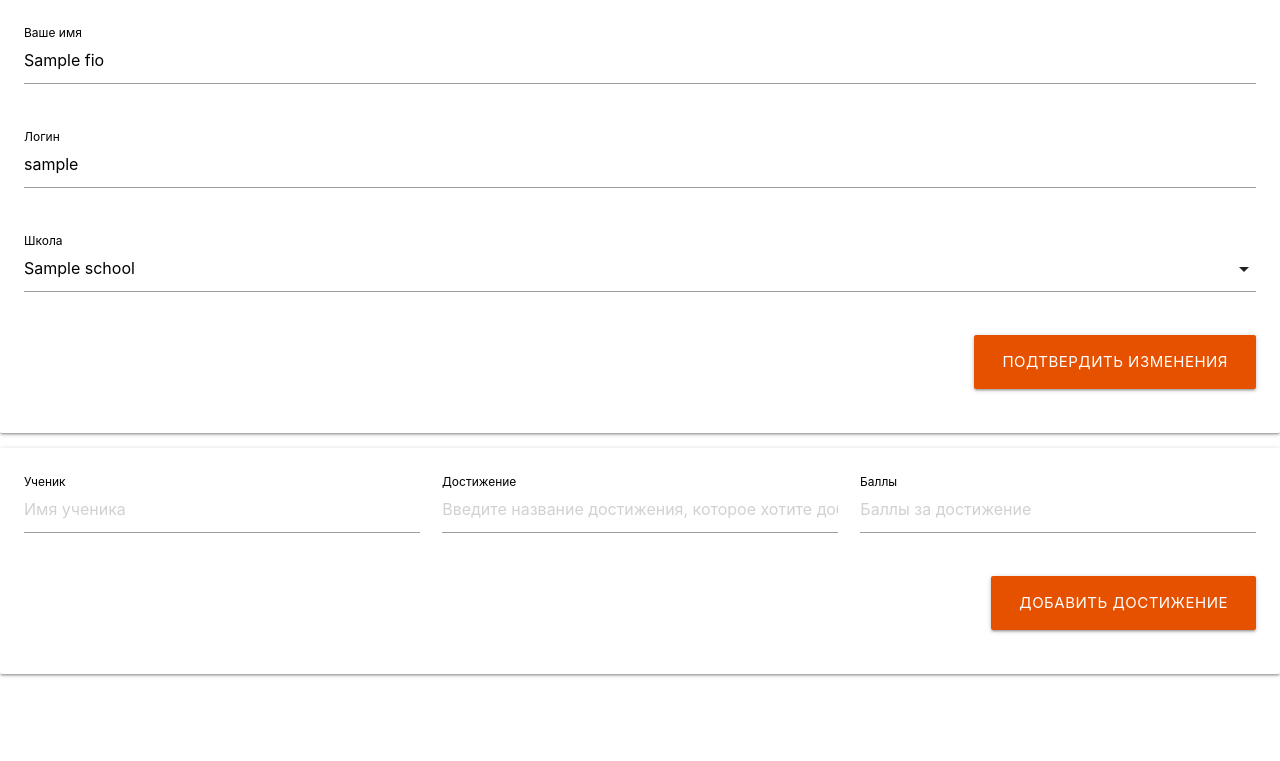
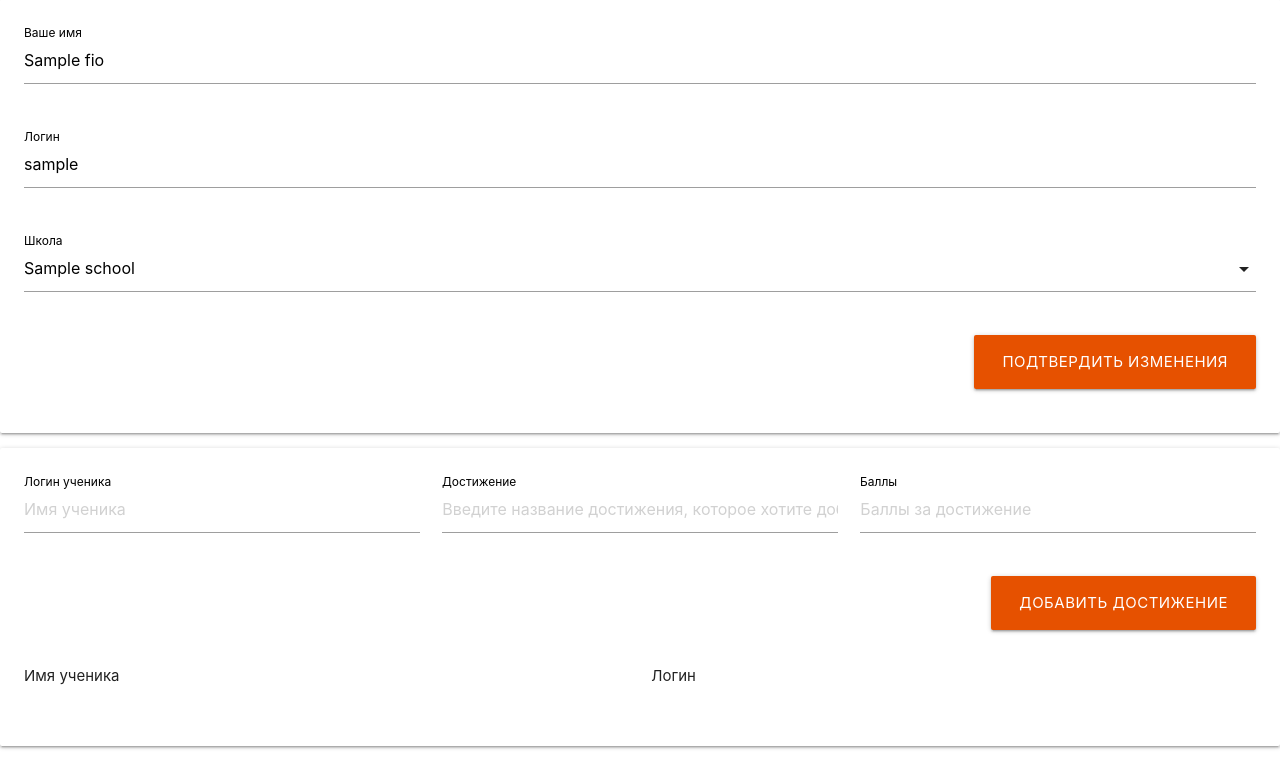
Before and after one commit to TyFoonCS/hackSharp, a Flask app: template templates/lk.html in a window 1280 px wide. Shown: the part 73-834 px from the top of the page. Before the commit the page ends 750 px from the top, so only its background shows below. Run offline with Flask 2, Linux system fonts and the light colour scheme; the template is opened without the code that fills it: most values are stand-ins (such as "Sample title", 1, 10 or a date in 2020).

Commit message:
добавил таблицу в ЛК

```diff
--- a/templates/lk.html
+++ b/templates/lk.html
@@ -101,7 +101,7 @@
                         <div class="input-field col s4">
                             <input placeholder="Имя ученика" id="achieve_name" type="text" name="person_achieve_name" class="validate"
                                    value="">
-                        <label for="person_achieve_name" class="active">Ученик</label>
+                            <label for="person_achieve_name" class="active">Логин ученика</label>
                         </div>
                         <div class="input-field col s4">
                             <input placeholder="Введите название достижения, которое хотите добавить" id="achieve" type="text" name="person_achieve" class="validate"
@@ -116,11 +116,35 @@
                     </div>
                     <div class="row">
                         <div class="col s12 right-align">
-
                             <button class="btn-large orange darken-4" type="submit" name="achieve" value="achieve">Добавить достижение</button>
                         </div>
                     </div>
                 `);
+
+                const pupils = JSON.parse(`{{ all }}`.replace(/&#34;/g, `"`));
+                document.write(`
+                    <div class="row">
+                        <div class="col s6">
+                            <p>Имя ученика</p>
+                        </div>
+                        <div class="col s6">
+                            <p>Логин</p>
+                        </div>
+                    </div>
+                `);
+                pupils.forEach(function(item)
+                {
+                    document.write(`
+                        <div class="row">
+                            <div class="col s6">
+                                <textarea readonly class="materialize-textarea">${item[0]}</textarea>
+                            </div>
+                            <div class="col s6">
+                                <textarea readonly class="materialize-textarea">${item[1]}</textarea>
+                            </div>
+                        </div>
+                    `);
+                });
             }
         </script>
     </form>
```
Lines whose indentation alone changed are shown as unchanged.
